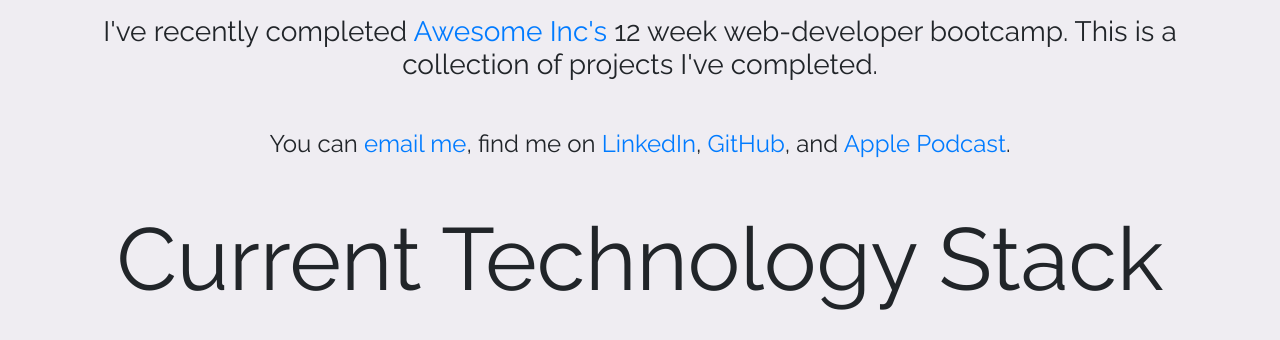
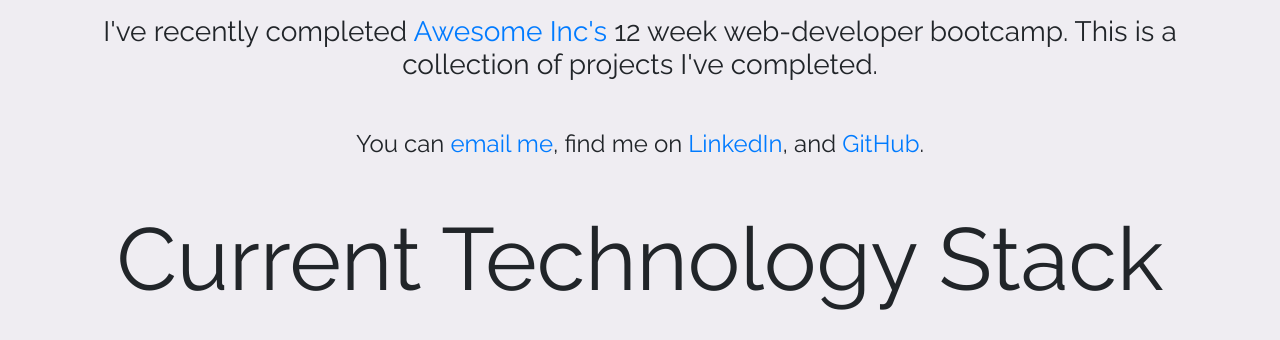
Before and after one commit to devinepk/portfolio, a website: page index.html in a window 1280 px wide. Shown: the part 1100-1440 px from the top of the page. Drawn offline with nearby package versions, Linux system fonts and the light colour scheme.

Commit message:
Removed broken podcast link.

```diff
--- a/index.html
+++ b/index.html
@@ -28,7 +28,7 @@
         <h2 class="mt-5 mb-3 alert alert-success" role="alert">I'm looking for an opportunity to work as a <strong>software developer</strong>.</h2>
         <h3 class="mt-5 mb-5">I've recently completed <a href="https://www.awesomeinc.org/">Awesome Inc's</a> 12 week web-developer bootcamp.  This is a collection of projects I've completed.</h3>
 
-        <h4>You can <a href="mailto:devine.pk@gmail.com">email me</a>, find me on <a href="https://www.linkedin.com/in/devinepk/">LinkedIn</a>, <a href="https://github.com/devinepk">GitHub</a>, and <a href="https://itunes.apple.com/us/podcast/home-for-dinner/id1424562265?mt=2">Apple Podcast</a>.</h4>
+        <h4>You can <a href="mailto:devine.pk@gmail.com">email me</a>, find me on <a href="https://www.linkedin.com/in/devinepk/">LinkedIn</a>, and <a href="https://github.com/devinepk">GitHub</a>.</h4>
 
         <h3 class="display-2 text-center mt-5 mb-5">Current Technology Stack</h3>
 
```
